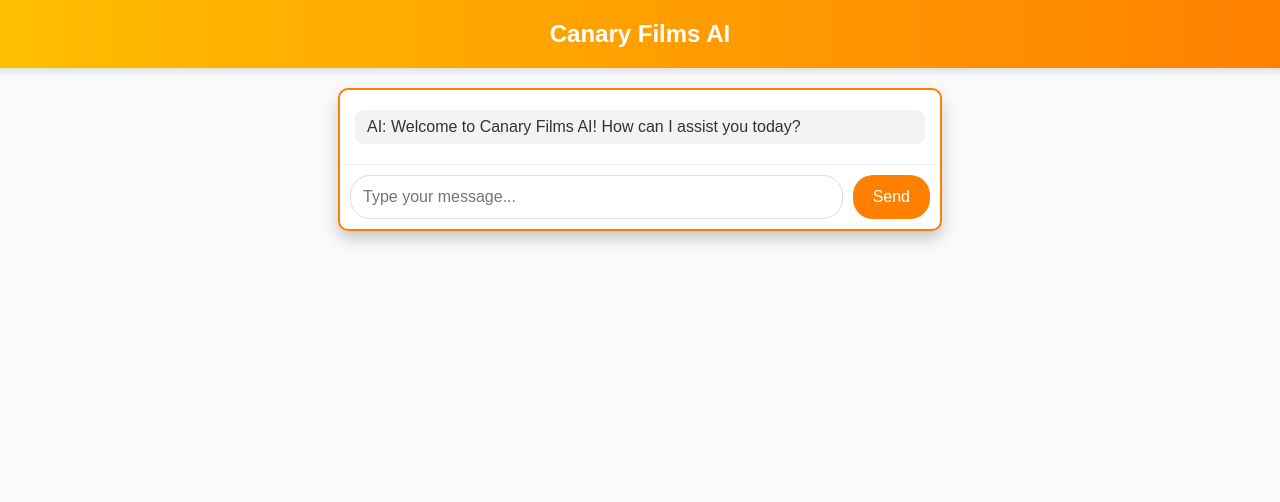
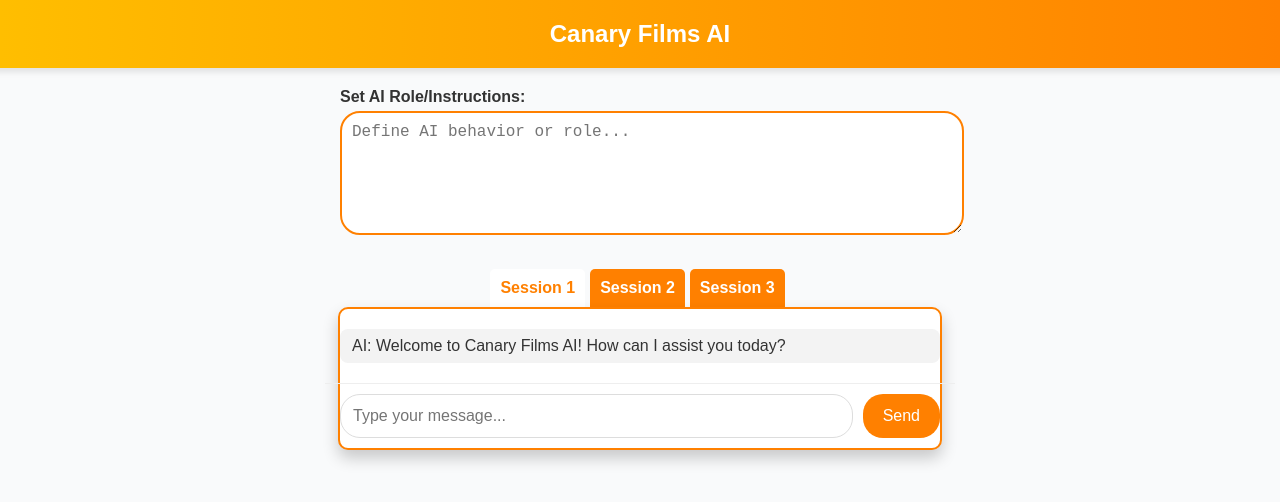
Before and after one commit to QuizzityMC/CanarAI, a plain HTML site: page index.html in a window 1280 px wide. Drawn offline with Linux system fonts and the light colour scheme.

Commit message:
Re-add separate sessions!

```diff
--- a/index.html
+++ b/index.html
@@ -27,20 +27,63 @@
       width: 100%;
       box-shadow: 0 4px 6px rgba(0, 0, 0, 0.1);
     }
-    .chat-container {
+    .prompt-container {
+      margin: 20px;
+      width: 90%;
+      max-width: 600px;
+    }
+    .prompt-container textarea {
+      width: 100%;
+      height: 100px;
+      padding: 10px;
+      border-radius: 20px;
+      border: 2px solid #ff8000;
+      font-size: 16px;
+    }
+    .prompt-container label {
+      display: block;
+      font-weight: bold;
+      margin-bottom: 5px;
+    }
+    .tabs-container {
+      display: flex;
+      margin-top: 10px;
+    }
+    .tab {
+      background-color: #ff8000;
+      color: white;
+      padding: 10px;
+      margin-right: 5px;
+      border-radius: 5px 5px 0 0;
+      cursor: pointer;
+      font-weight: bold;
+    }
+    .tab.active {
+      background-color: white;
+      color: #ff8000;
+      font-weight: bold;
+    }
+    .chat-session {
+      display: none;
+      flex-direction: column;
+      align-items: center;
+      width: 90%;
+      max-width: 600px;
       border: 2px solid #ff8000;
       border-radius: 10px;
-      margin-top: 20px;
-      width: 90%;
-      max-width: 600px;
       background-color: white;
       box-shadow: 0 8px 16px rgba(0, 0, 0, 0.2);
+      margin-bottom: 20px;
+    }
+    .chat-session.active {
+      display: flex;
     }
     .chat-messages {
       padding: 15px;
       max-height: 400px;
       overflow-y: auto;
       border-bottom: 1px solid #eee;
+      width: 100%;
     }
     .chat-messages p {
       padding: 8px 12px;
@@ -59,6 +102,7 @@
     .input-container {
       display: flex;
       padding: 10px;
+      width: 100%;
     }
     .input-container input[type="text"] {
       flex-grow: 1;
@@ -90,20 +134,59 @@
 </head>
 <body>
   <header>Canary Films AI</header>
-  <div class="chat-container">
-    <div class="chat-messages" id="chat-messages">
+  <div class="prompt-container">
+    <label for="ai-prompt">Set AI Role/Instructions:</label>
+    <textarea id="ai-prompt" placeholder="Define AI behavior or role..."></textarea>
+  </div>
+  <div class="tabs-container" id="tabs-container">
+    <div class="tab active" onclick="switchTab(0)">Session 1</div>
+    <div class="tab" onclick="switchTab(1)">Session 2</div>
+    <div class="tab" onclick="switchTab(2)">Session 3</div>
+  </div>
+  <div class="chat-session active" id="session-0">
+    <div class="chat-messages" id="messages-0">
       <p class="ai">AI: Welcome to Canary Films AI! How can I assist you today?</p>
     </div>
     <div class="input-container">
-      <input type="text" id="user-input" placeholder="Type your message...">
-      <button onclick="sendMessage()">Send</button>
+      <input type="text" id="input-0" placeholder="Type your message...">
+      <button onclick="sendMessage(0)">Send</button>
+    </div>
+  </div>
+  <div class="chat-session" id="session-1">
+    <div class="chat-messages" id="messages-1">
+      <p class="ai">AI: Welcome to Canary Films AI! How can I assist you today?</p>
+    </div>
+    <div class="input-container">
+      <input type="text" id="input-1" placeholder="Type your message...">
+      <button onclick="sendMessage(1)">Send</button>
+    </div>
+  </div>
+  <div class="chat-session" id="session-2">
+    <div class="chat-messages" id="messages-2">
+      <p class="ai">AI: Welcome to Canary Films AI! How can I assist you today?</p>
+    </div>
+    <div class="input-container">
+      <input type="text" id="input-2" placeholder="Type your message...">
+      <button onclick="sendMessage(2)">Send</button>
     </div>
   </div>
 
   <script>
-    async function sendMessage() {
-      const userInput = document.getElementById('user-input').value;
-      const messagesContainer = document.getElementById('chat-messages');
+    function switchTab(sessionIndex) {
+      const tabs = document.querySelectorAll('.tab');
+      const sessions = document.querySelectorAll('.chat-session');
+      tabs.forEach((tab, index) => {
+        tab.classList.toggle('active', index === sessionIndex);
+      });
+      sessions.forEach((session, index) => {
+        session.classList.toggle('active', index === sessionIndex);
+      });
+    }
+
+    async function sendMessage(sessionIndex) {
+      const userInput = document.getElementById(`input-${sessionIndex}`).value;
+      const messagesContainer = document.getElementById(`messages-${sessionIndex}`);
+      const aiPrompt = document.getElementById('ai-prompt').value;
 
       if (userInput.trim() !== "") {
         const userMessage = document.createElement('p');
@@ -120,14 +203,17 @@
           method: "POST",
           headers: { "Content-Type": "application/json" },
           body: JSON.stringify({
-            messages: [{ role: "user", content: userInput }]
+            messages: [
+              { role: "system", content: aiPrompt },
+              { role: "user", content: userInput }
+            ]
           })
         });
 
         const data = await response.json();
         responseMessage.textContent = `AI: ${data.choices[0].message.content}`;
 
-        document.getElementById('user-input').value = '';
+        document.getElementById(`input-${sessionIndex}`).value = '';
         messagesContainer.scrollTop = messagesContainer.scrollHeight;
       }
     }
```
